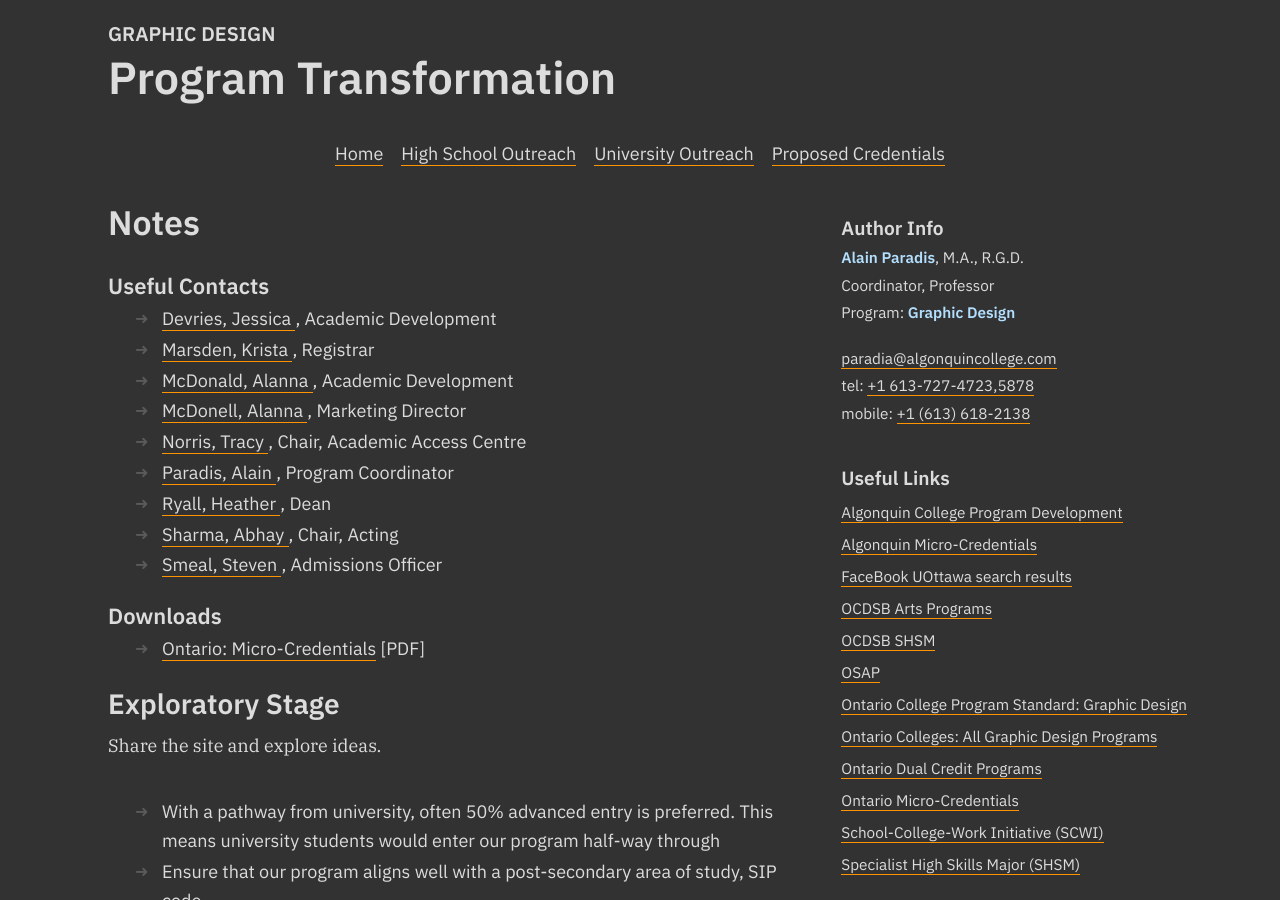
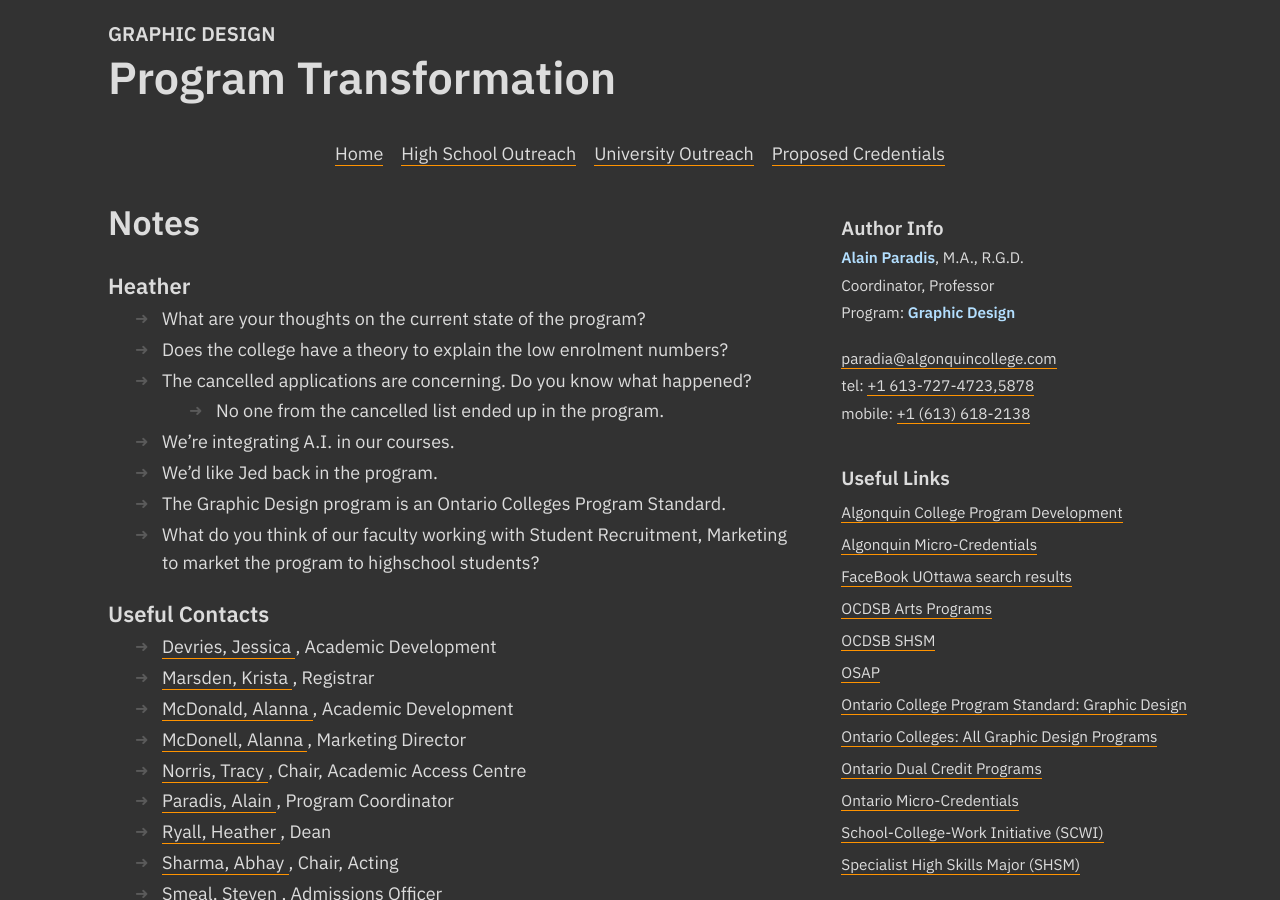
Before and after one commit to AlainParadis/program-transformation, a Jekyll site: the page built from notes.md, in a window 1280 px wide and 900 px high. Built offline with Jekyll 4.4.1, drawn with Linux system fonts in a browser that asks for light colours.

Commit message:
Update notes.md

```diff
--- a/notes.md
+++ b/notes.md
@@ -4,6 +4,17 @@ role: notes
 title: Notes
 order:
 ---
+#### Heather
+
+-   What are your thoughts on the current state of the program?
+-   Does the college have a theory to explain the low enrolment numbers?
+-   The cancelled applications are concerning. Do you know what happened?
+    -   No one from the cancelled list ended up in the program.
+-   We're integrating A.I. in our courses.
+-   We'd like Jed back in the program.
+-   The Graphic Design program is an Ontario Colleges Program Standard.
+-   What do you think of our faculty working with Student Recruitment, Marketing to market the program to highschool students?
+
 <h4>
 	Useful Contacts
 </h4>
```
